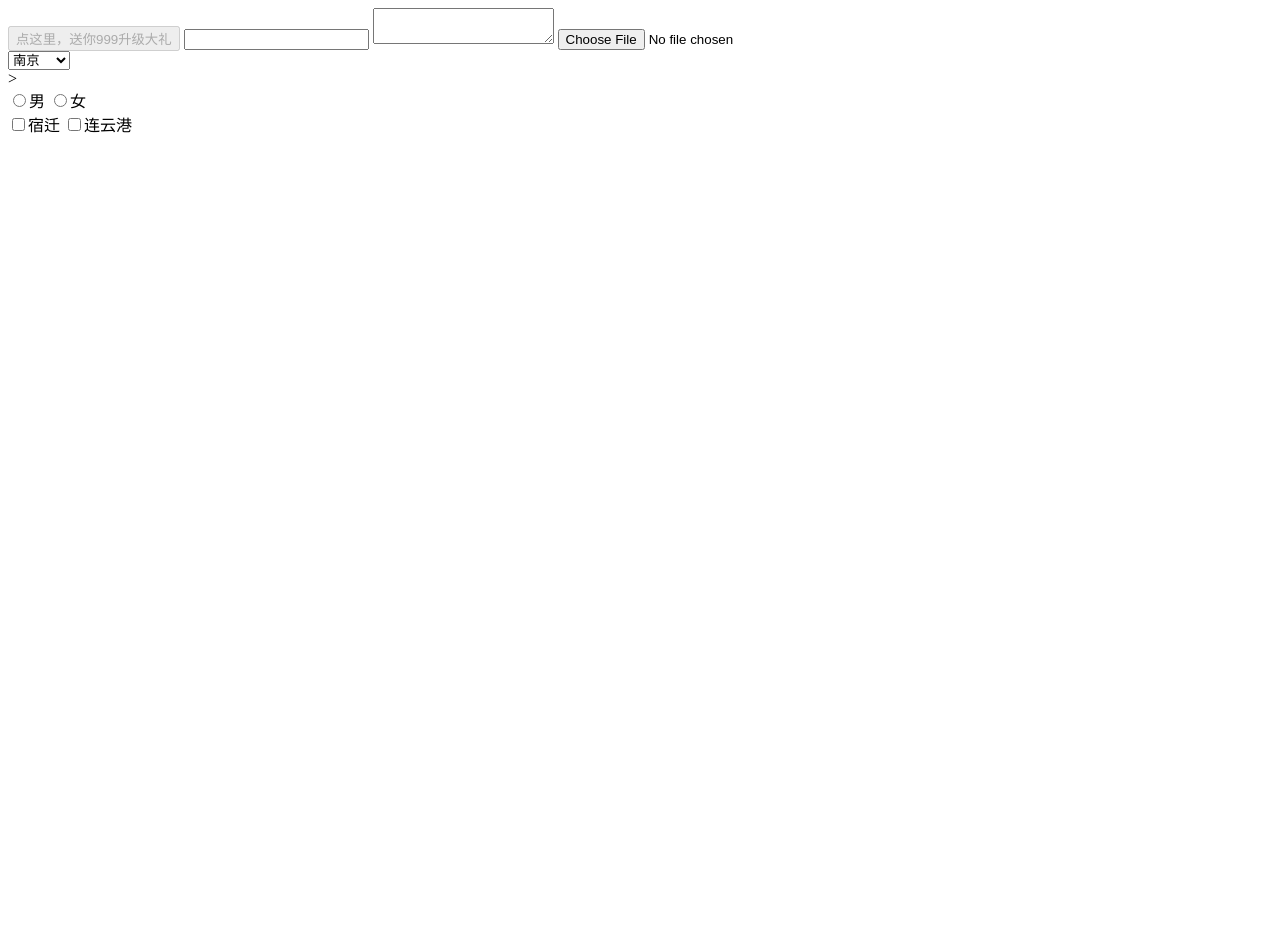
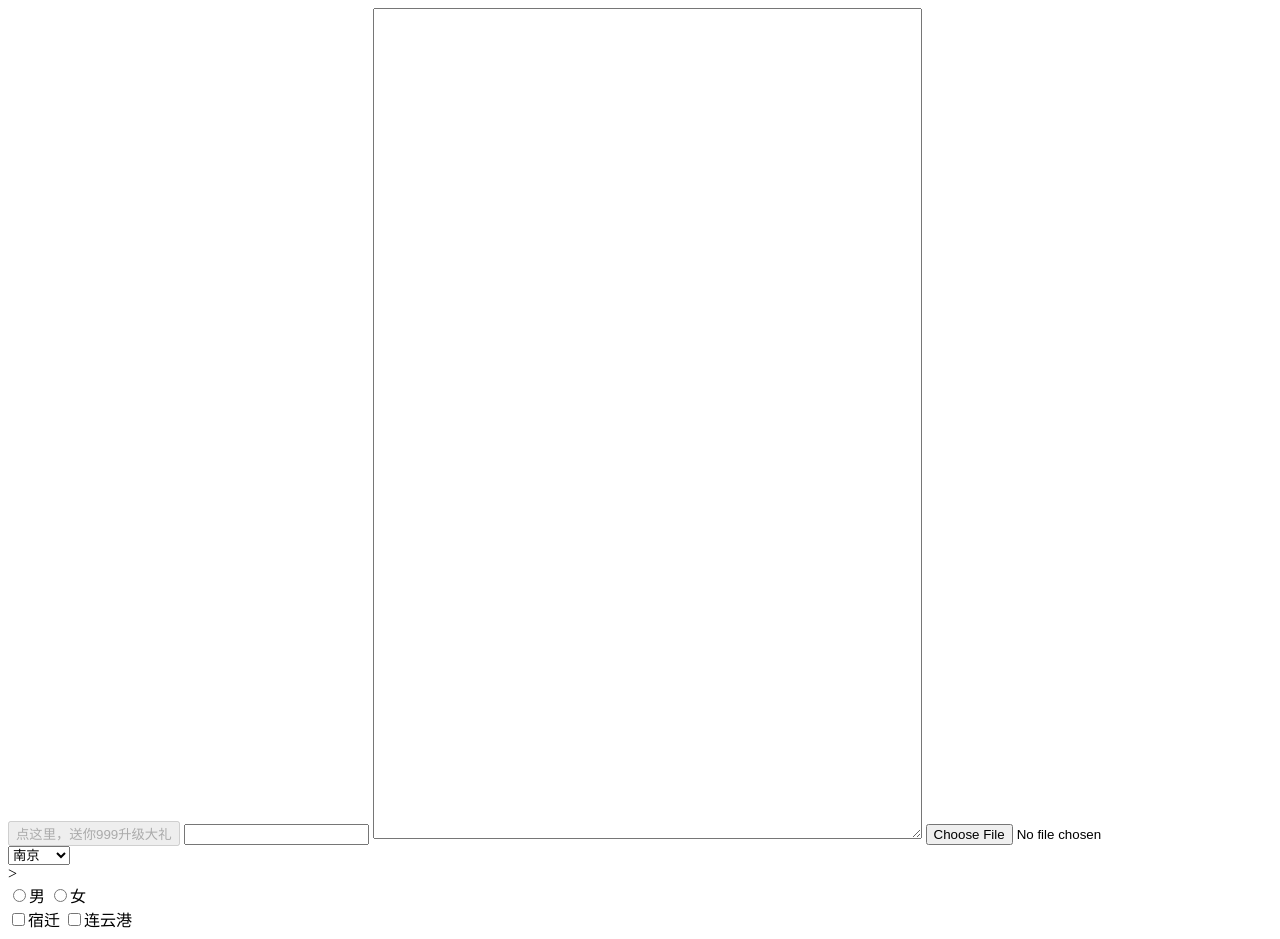
Before and after one commit to zhixiang0314/learnHtml, a plain HTML site: page index.html in a window 1280 px wide. Before the commit the page ends 800 px from the top, so only its background shows below. Drawn offline with Linux system fonts and the light colour scheme.

Commit message:
feat:设置textarea的行列数

```diff
--- a/index.html
+++ b/index.html
@@ -11,7 +11,7 @@
 
     <input />
 
-    <textarea ></textarea>
+    <textarea rows="55"  cols="66"  ></textarea>
 
     <input type="file" />
 <div>
```
